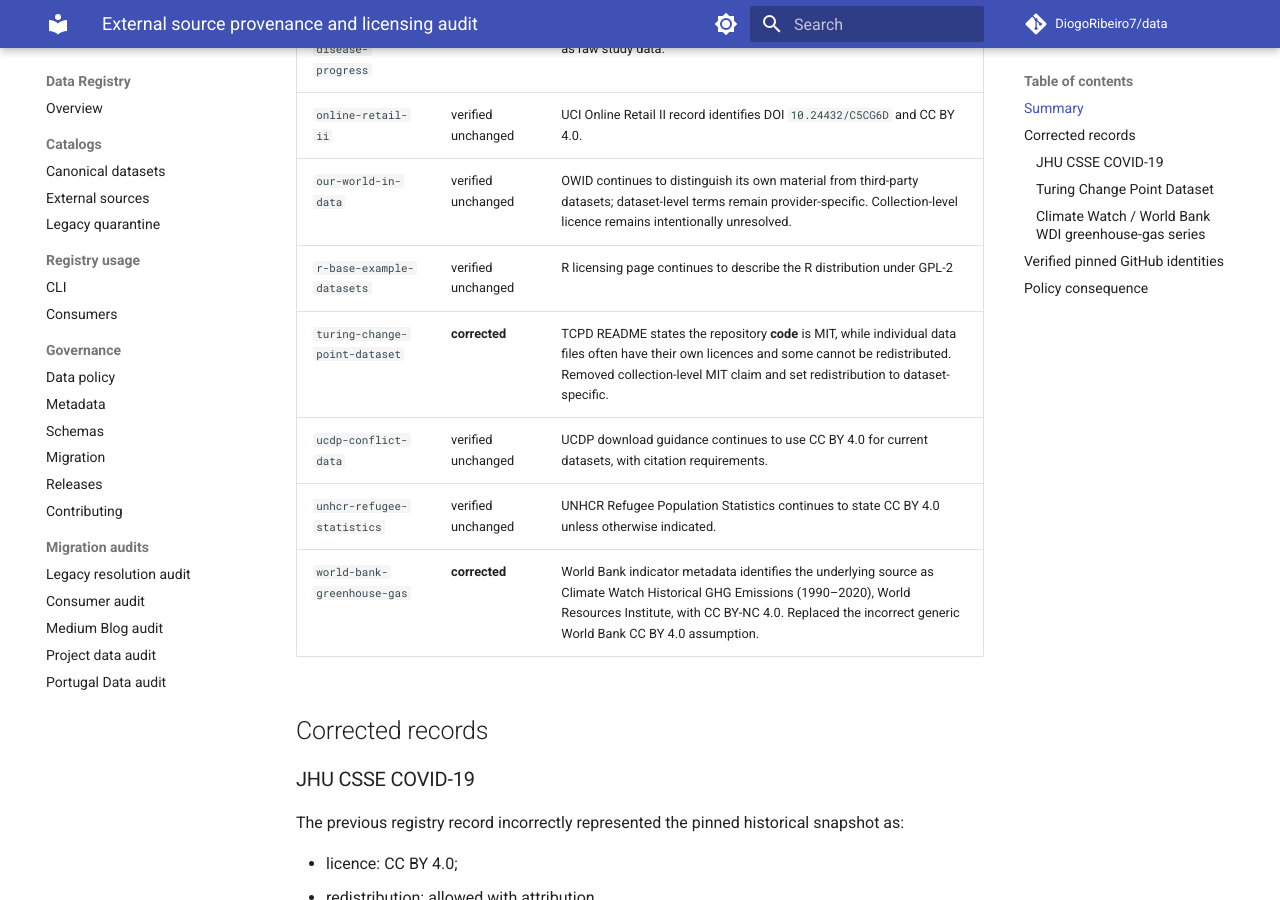
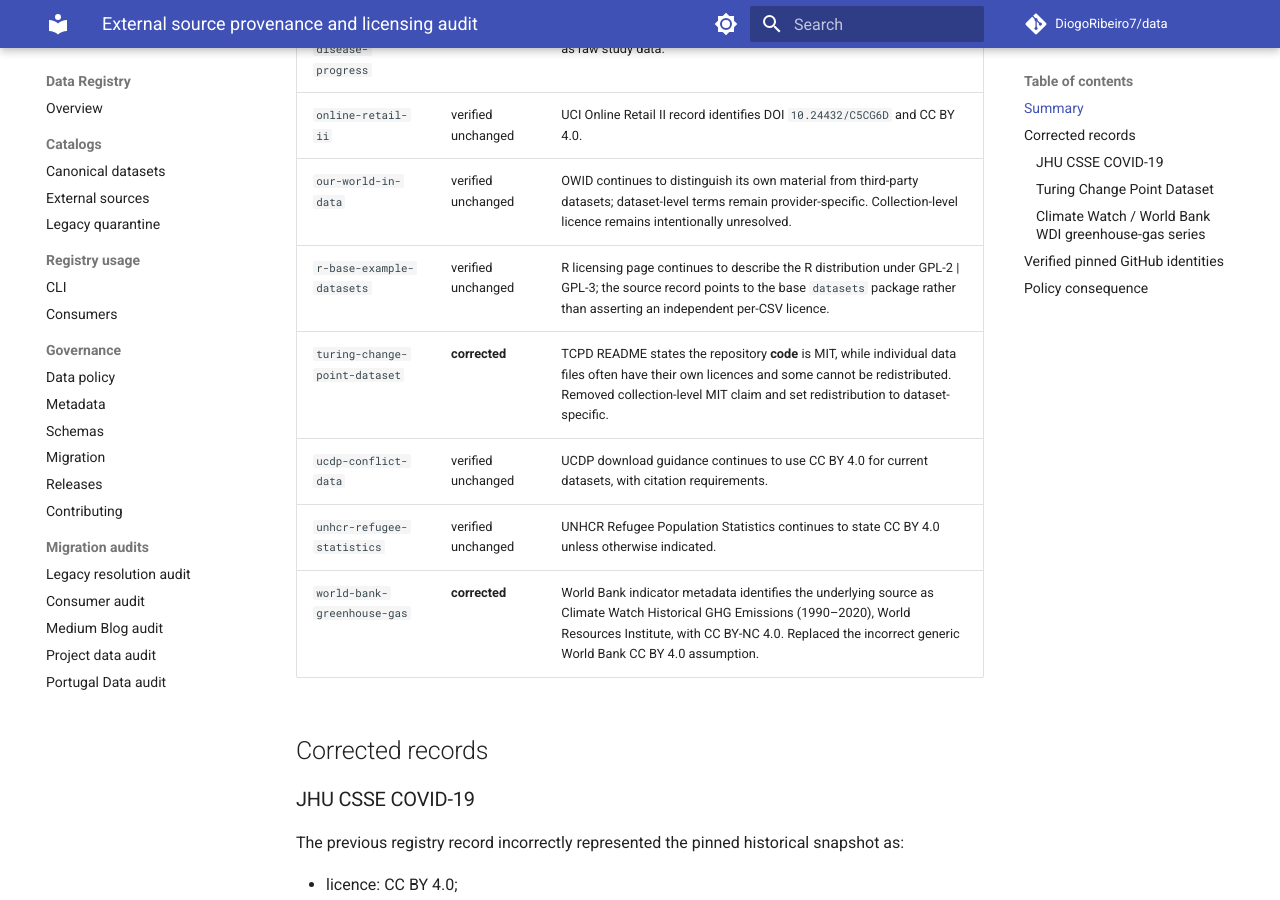
Before and after one commit to DiogoRibeiro7/data, an MkDocs documentation site: the page built from docs/migrations/EXTERNAL_SOURCE_AUDIT_2026-10-01.md, in a window 1280 px wide and 900 px high, scrolled down 961 px. Built offline with MkDocs 1.6.1 and Material for MkDocs 9.7.7, drawn with Linux system fonts in a browser that asks for light colours; comment, search, counter and statistics services are not loaded.

Commit message:
docs: fix audit table rendering

```diff
--- a/docs/migrations/EXTERNAL_SOURCE_AUDIT_2026-10-01.md
+++ b/docs/migrations/EXTERNAL_SOURCE_AUDIT_2026-10-01.md
@@ -23,7 +23,7 @@
 | `maize-bipolaris-disease-progress` | verified unchanged | Pinned upstream commit exists and the upstream repository carries an MIT licence. The repository explicitly presents `maize_bipolaris.csv` as raw study data. |
 | `online-retail-ii` | verified unchanged | UCI Online Retail II record identifies DOI `10.24432/C5CG6D` and CC BY 4.0. |
 | `our-world-in-data` | verified unchanged | OWID continues to distinguish its own material from third-party datasets; dataset-level terms remain provider-specific. Collection-level licence remains intentionally unresolved. |
-| `r-base-example-datasets` | verified unchanged | R licensing page continues to describe the R distribution under GPL-2 | GPL-3; the source record points to the base `datasets` package rather than asserting an independent per-CSV licence. |
+| `r-base-example-datasets` | verified unchanged | R licensing page continues to describe the R distribution under GPL-2 \| GPL-3; the source record points to the base `datasets` package rather than asserting an independent per-CSV licence. |
 | `turing-change-point-dataset` | **corrected** | TCPD README states the repository **code** is MIT, while individual data files often have their own licences and some cannot be redistributed. Removed collection-level MIT claim and set redistribution to dataset-specific. |
 | `ucdp-conflict-data` | verified unchanged | UCDP download guidance continues to use CC BY 4.0 for current datasets, with citation requirements. |
 | `unhcr-refugee-statistics` | verified unchanged | UNHCR Refugee Population Statistics continues to state CC BY 4.0 unless otherwise indicated. |
```
